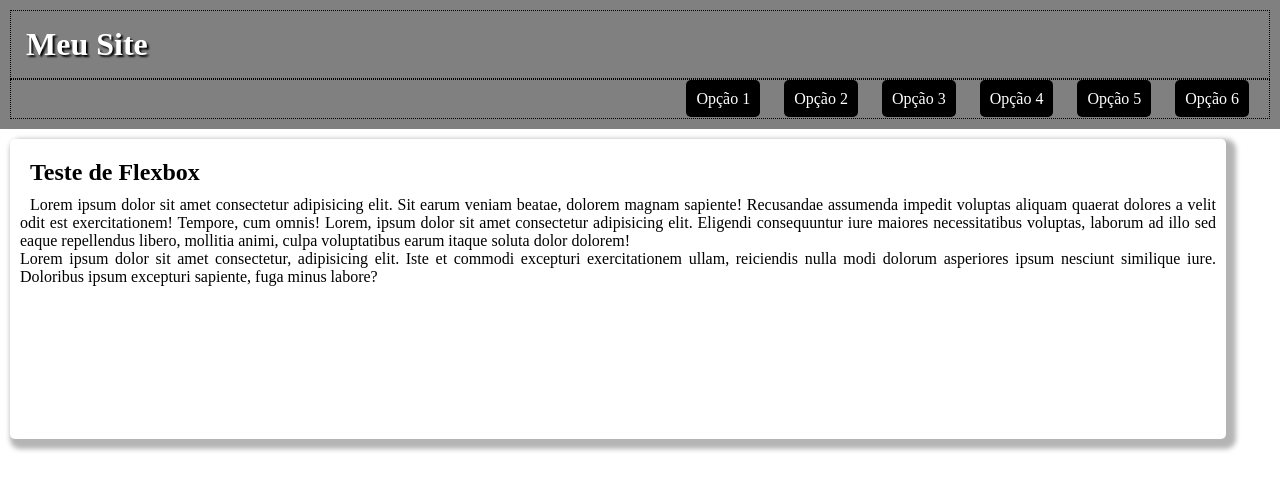
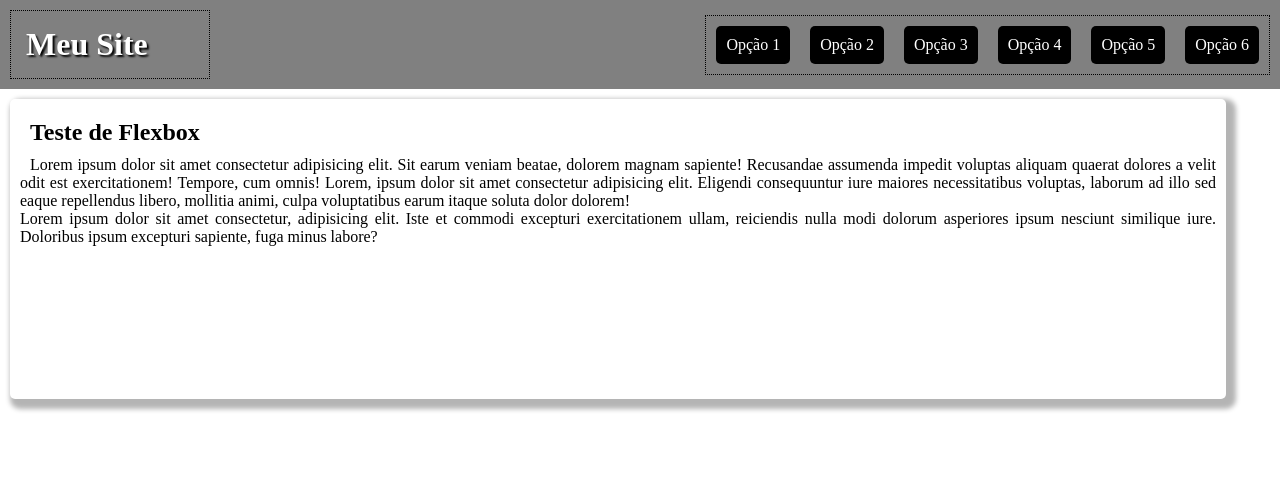
Before and after one commit to Nicolaspitaa/html, a plain HTML site: page ex-027/flex13 - menu flexbox/index.html in a window 1280 px wide. Drawn offline with Linux system fonts and the light colour scheme.

Commit message:
ex de menu criado

```diff
--- a/ex-027/flex13 - menu flexbox/index.html
+++ b/ex-027/flex13 - menu flexbox/index.html
@@ -5,6 +5,7 @@
     <meta name="viewport" content="width=device-width, initial-scale=1.0">
     <title>Menu FlexBox</title>
     <link rel="stylesheet" href="style.css">
+    <link rel="stylesheet" href="mq.css" media="screen and (max-width:560px)">
 </head>
 <body>
     <header>
--- /dev/null
+++ b/ex-027/flex13 - menu flexbox/mq.css
@@ -0,0 +1,15 @@
+@charset "UTF-8";
+
+
+header{
+    flex-flow: column nowrap;
+}
+header> h1{
+    flex-basis: 70px;
+}
+header> nav> a{
+    width: 200px;
+    display: flex;
+
+    flex: auto;
+}
--- a/ex-027/flex13 - menu flexbox/style.css
+++ b/ex-027/flex13 - menu flexbox/style.css
@@ -16,6 +16,11 @@ body{
 header{
     background-color: gray;
     padding: 10px;
+
+    display: flex;
+    flex-wrap: wrap;
+    justify-content: space-between;
+    align-items: center;
 }
 
 header>h1{
@@ -25,11 +30,18 @@ header>h1{
     padding:15px;
     text-align: left;
     border: 1px dotted black;
+    flex: 0 0 200px;
 }
 header> nav{
     text-align: right;
     border: 1px dotted black;
-    padding: 10px;
+
+    display: flex;
+    flex-flow: row wrap;
+    justify-content: flex-end;
+
+
+
 }
 
 header> nav > a{
@@ -39,10 +51,12 @@ header> nav > a{
     color: white;
     text-decoration: none;
     border-radius: 5px;
+    text-align: center;
 
 }
 header> nav > a:hover{
-background-color: rgb(85, 85, 85);
+background-color: rgb(67, 67, 67);
+transition: .5s;
 }
 
 main{
```
